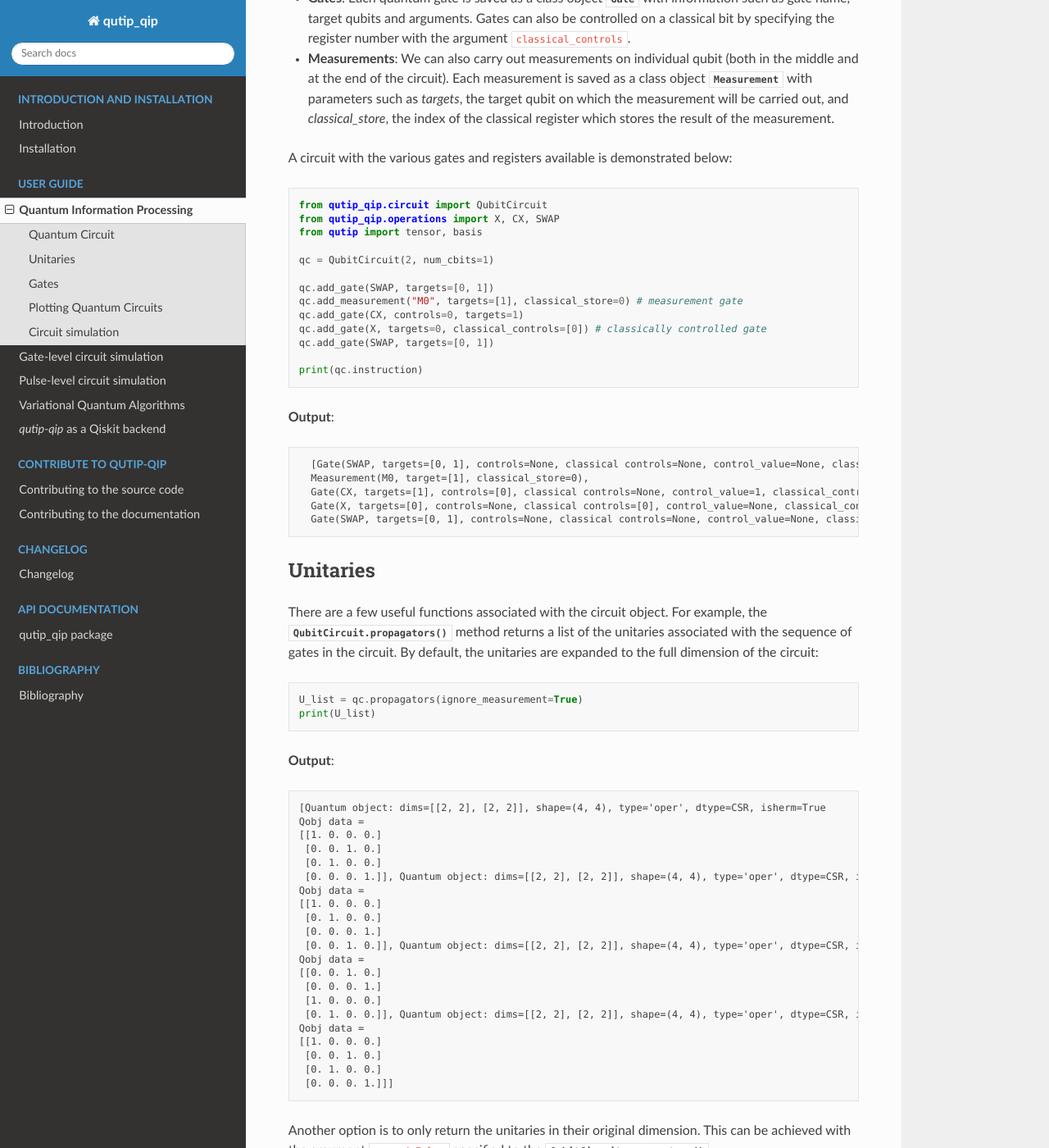
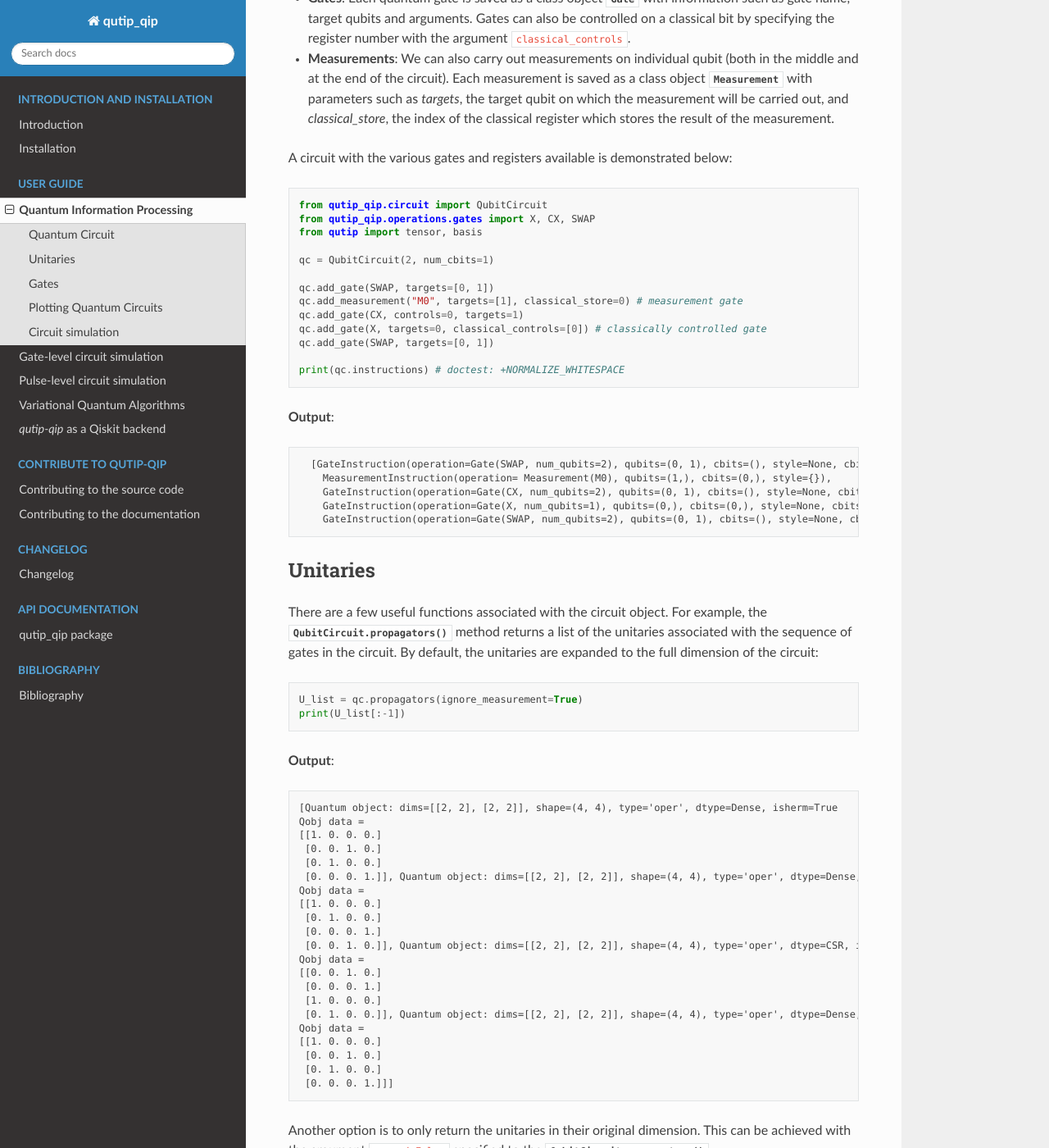
Before and after one commit to qutip/qutip-qip, a Sphinx documentation site: the page built from doc/source/qip-basics.rst, in a window 1280 px wide and 1400 px high, scrolled down 377 px. Shown: the whole window at 82% size. Built offline with Sphinx 7.4.7 and the Read the Docs theme 3.1.0, drawn with Linux system fonts in a browser that asks for light colours; pages that are not in the unit, such as notebooks, are missing from menus; some of the changed text lies outside the part shown.

Commit message:
Fixed all doctests

```diff
--- a/doc/source/qip-basics.rst
+++ b/doc/source/qip-basics.rst
@@ -33,7 +33,7 @@ A circuit with the various gates and registers available is demonstrated below:
 .. testcode::
 
   from qutip_qip.circuit import QubitCircuit
-  from qutip_qip.operations import X, CX, SWAP
+  from qutip_qip.operations.gates import X, CX, SWAP
   from qutip import tensor, basis
 
   qc = QubitCircuit(2, num_cbits=1)
@@ -44,18 +44,18 @@ A circuit with the various gates and registers available is demonstrated below:
   qc.add_gate(X, targets=0, classical_controls=[0]) # classically controlled gate
   qc.add_gate(SWAP, targets=[0, 1])
 
-  print(qc.instruction)
+  print(qc.instructions) # doctest: +NORMALIZE_WHITESPACE
 
 **Output**:
 
 .. testoutput::
   :options: +NORMALIZE_WHITESPACE
 
-    [Gate(SWAP, targets=[0, 1], controls=None, classical controls=None, control_value=None, classical_control_value=None),
-    Measurement(M0, target=[1], classical_store=0),
-    Gate(CX, targets=[1], controls=[0], classical controls=None, control_value=1, classical_control_value=None),
-    Gate(X, targets=[0], controls=None, classical controls=[0], control_value=None, classical_control_value=1),
-    Gate(SWAP, targets=[0, 1], controls=None, classical controls=None, control_value=None, classical_control_value=None)]
+    [GateInstruction(operation=Gate(SWAP, num_qubits=2), qubits=(0, 1), cbits=(), style=None, cbits_ctrl_value=None),
+      MeasurementInstruction(operation= Measurement(M0), qubits=(1,), cbits=(0,), style={}),
+      GateInstruction(operation=Gate(CX, num_qubits=2), qubits=(0, 1), cbits=(), style=None, cbits_ctrl_value=None),
+      GateInstruction(operation=Gate(X, num_qubits=1), qubits=(0,), cbits=(0,), style=None, cbits_ctrl_value=1),
+      GateInstruction(operation=Gate(SWAP, num_qubits=2), qubits=(0, 1), cbits=(), style=None, cbits_ctrl_value=None)]
 
 Unitaries
 =========
@@ -68,18 +68,18 @@ full dimension of the circuit:
 .. testcode::
 
   U_list = qc.propagators(ignore_measurement=True)
-  print(U_list)
+  print(U_list[:-1])
 
 **Output**:
 
 .. testoutput::
 
-  [Quantum object: dims=[[2, 2], [2, 2]], shape=(4, 4), type='oper', dtype=CSR, isherm=True
+  [Quantum object: dims=[[2, 2], [2, 2]], shape=(4, 4), type='oper', dtype=Dense, isherm=True
   Qobj data =
   [[1. 0. 0. 0.]
    [0. 0. 1. 0.]
    [0. 1. 0. 0.]
-   [0. 0. 0. 1.]], Quantum object: dims=[[2, 2], [2, 2]], shape=(4, 4), type='oper', dtype=CSR, isherm=True
+   [0. 0. 0. 1.]], Quantum object: dims=[[2, 2], [2, 2]], shape=(4, 4), type='oper', dtype=Dense, isherm=True
   Qobj data =
   [[1. 0. 0. 0.]
    [0. 1. 0. 0.]
@@ -89,7 +89,7 @@ full dimension of the circuit:
   [[0. 0. 1. 0.]
    [0. 0. 0. 1.]
    [1. 0. 0. 0.]
-   [0. 1. 0. 0.]], Quantum object: dims=[[2, 2], [2, 2]], shape=(4, 4), type='oper', dtype=CSR, isherm=True
+   [0. 1. 0. 0.]], Quantum object: dims=[[2, 2], [2, 2]], shape=(4, 4), type='oper', dtype=Dense, isherm=True
   Qobj data =
   [[1. 0. 0. 0.]
    [0. 0. 1. 0.]
@@ -103,7 +103,7 @@ can be achieved with the argument ``expand=False`` specified to the
 .. testcode::
 
   U_list = qc.propagators(expand=False, ignore_measurement=True)
-  print(U_list)
+  print(U_list[:-1])
 
 **Output**:
 
@@ -235,7 +235,7 @@ gate function returning a :class:`qutip.Qobj` and save it in the attribute ``use
 .. testoutput::
   :options: +NORMALIZE_WHITESPACE
 
-  Quantum object: dims=[[2, 2], [2, 2]], shape=(4, 4), type='oper', dtype=CSR, isherm=False
+  Quantum object: dims=[[2, 2], [2, 2]], shape=(4, 4), type='oper', dtype=Dense, isherm=False
   Qobj data =
     [[1.     +0.j      0.     +0.j      0.     +0.j      0.     +0.j     ]
      [0.     +0.j      1.     +0.j      0.     +0.j      0.     +0.j     ]
@@ -252,7 +252,7 @@ gate function returning a :class:`qutip.Qobj` and save it in the attribute ``use
   :options: +NORMALIZE_WHITESPACE
 
 
-  Quantum object: dims=[[2, 2], [2, 2]], shape=(4, 4), type='oper', dtype=CSR, isherm=False
+  Quantum object: dims=[[2, 2], [2, 2]], shape=(4, 4), type='oper', dtype=Dense, isherm=False
   Qobj data =
   [[1.     +0.j      0.     +0.j      0.     +0.j      0.     +0.j     ]
    [0.     +0.j      0.70711+0.j      0.     +0.j      0.     -0.70711j]
@@ -289,7 +289,7 @@ QuTiP-QIP offers three distinct methods for visualizing quantum circuits. Below
   :include-source:
 
   from qutip_qip.circuit import QubitCircuit
-  from qutip_qip.operations import H, CX, ISWAP
+  from qutip_qip.operations.gates import H, CX, ISWAP
 
   # create the quantum circuit
   qc = QubitCircuit(2, num_cbits=1)
@@ -306,7 +306,7 @@ QuTiP-QIP offers three distinct methods for visualizing quantum circuits. Below
   :include-source:
 
   from qutip_qip.circuit import QubitCircuit
-  from qutip_qip.operations import H, CX, ISWAP
+  from qutip_qip.operations.gates import H, CX, ISWAP
 
   # create the quantum circuit
   qc = QubitCircuit(2, num_cbits=1)
@@ -371,7 +371,7 @@ QuTiP-QIP offers three distinct methods for visualizing quantum circuits. Below
 .. testcode::
 
   from qutip_qip.circuit import QubitCircuit
-  from qutip_qip.operations import H, CX, ISWAP
+  from qutip_qip.operations.gates import H, CX, ISWAP
 
   # create the quantum circuit
   qc = QubitCircuit(2, num_cbits=1)
@@ -385,14 +385,14 @@ QuTiP-QIP offers three distinct methods for visualizing quantum circuits. Below
 .. testoutput::
   :options: +NORMALIZE_WHITESPACE
 
-           ┌──────┐  ┌──────┐  ┌───────┐  ┌───┐
-    q1 :───┤  CX  ├──┤  H   ├──┤       ├──┤ M ├───
-           └───┬──┘  └──────┘  │       │  └─╥─┘
-               │               │       │    ║
-    q0 :───────█───────────────┤ ISWAP ├────║─────
-                               └───────┘    ║
-                                            ║
-    c0 :════════════════════════════════════╩═════
+           ┌────┐  ┌───┐  ┌───────┐  ┌───┐
+    q1 :───┤ CX ├──┤ H ├──┤       ├──┤ M ├───
+           └──┬─┘  └───┘  │       │  └─╥─┘
+              │           │       │    ║
+    q0 :──────█───────────┤ ISWAP ├────║─────
+                          └───────┘    ║
+                                       ║
+    c0 :═══════════════════════════════╩═════
 
 **Customization Parameters**
 
@@ -426,7 +426,7 @@ QuTiP-QIP offers three distinct methods for visualizing quantum circuits. Below
     .. code-block::
 
       from qutip_qip.circuit import QubitCircuit
-      from qutip_qip.operations import H, CX, ISWAP
+      from qutip_qip.operations.gates import H, CX, ISWAP
 
       # create the quantum circuit
       qc = QubitCircuit(2, num_cbits=1)
--- a/doc/source/qip-processor.rst
+++ b/doc/source/qip-processor.rst
@@ -28,7 +28,7 @@ We will work through this example and explain briefly the workflow and all the m
     from qutip import basis
     from qutip_qip.circuit import QubitCircuit
     from qutip_qip.device import LinearSpinChain
-    from qutip_qip.operations import H, X, CX
+    from qutip_qip.operations.gates import H, X, CX
 
     # Define a circuit
     qc = QubitCircuit(3)
@@ -155,7 +155,7 @@ In the following example we plot the compiled Deutsche Jozsa algorithm:
 
     # Deutsch-Jozsa algorithm
     from qutip_qip.circuit import QubitCircuit
-    from qutip_qip.operations import X, H, CX
+    from qutip_qip.operations.gates import X, H, CX
 
     qc = QubitCircuit(3)
     qc.add_gate(X, targets=2)
```
Also changed, not shown: doc/source/qip-simulator.rst (+8 -8 lines), 3 other files.
